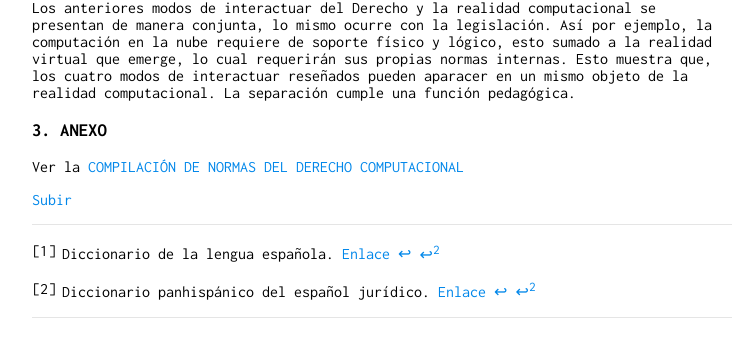
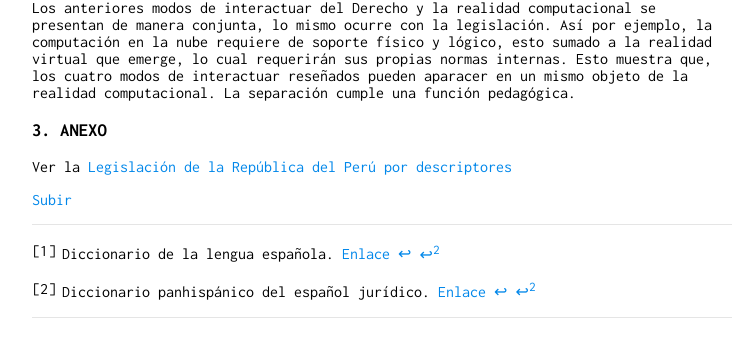
Before and after one commit to actio1680/actio1680.github.io, a Jekyll site: the page built from paginas/instituciones-derecho-computacional.md, in a window 1280 px wide and 900 px high, scrolled down 2260 px. Shown: the part 548-886 px from the top of the window, without its empty margins (258-1001 px from the left). Built offline with Jekyll 4.4.1, drawn with Linux system fonts in a browser that asks for light colours; our own code applies the rules of GitHub Pages for plain Markdown files.

Commit message:
Update instituciones-derecho-computacional.md

```diff
--- a/paginas/instituciones-derecho-computacional.md
+++ b/paginas/instituciones-derecho-computacional.md
@@ -82,9 +82,7 @@ Los anteriores modos de interactuar del Derecho y la realidad computacional se p
 ### 3. ANEXO
 
 
-Ver la [COMPILACIÓN DE NORMAS DEL DERECHO COMPUTACIONAL](compilacion-derecho-computacional.md)
-
-
+Ver la [Legislación de la República del Perú por descriptores](https://www.informatica-juridica.com/legislacion/legislacion-republica-del-peru-por-descriptores/)
 
 [Subir](#top)
 
```
